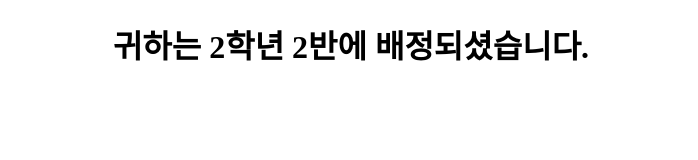
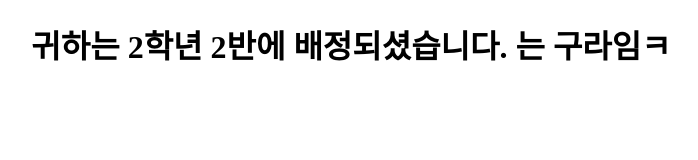
Before and after one commit to juiddedle/2022-2, a plain HTML site: page index.html in a window 1280 px wide. Shown: the whole page, without its empty margins (289-987 px from the left). Drawn offline with Linux system fonts and the light colour scheme.

Commit message:
Update index.html

```diff
--- a/index.html
+++ b/index.html
@@ -1,3 +1,3 @@
 <!DOCTYPE html>
 <meta charset="UTF-8">
-<h1 style="text-align: center;"><strong>귀하는 2학년 2반에 배정되셨습니다.</strong></h1>
+<h1 style="text-align: center;"><strong>귀하는 2학년 2반에 배정되셨습니다. 는 구라임ㅋ</strong></h1>
```
